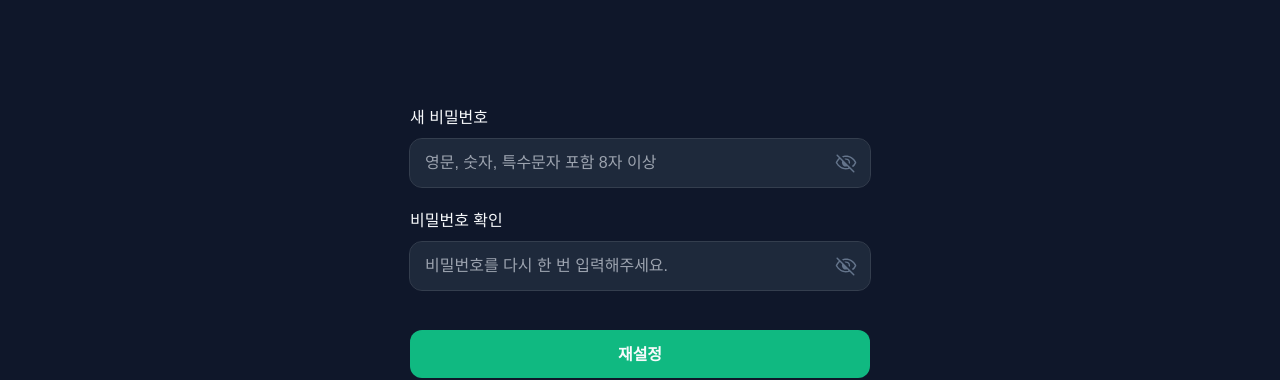
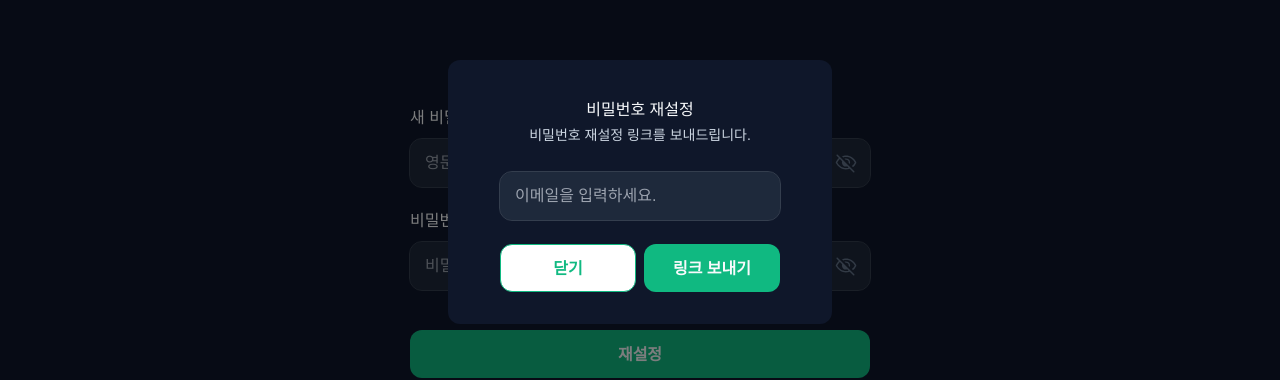
Before and after one commit to part4-6team/Advanced-Project, a Next.js app: page /resetpassword in a window 1280 px wide. Both pictures are taken after a click on the button "재설정". Shown: the part 208-588 px from the top of the page. Built offline with nearby package versions, Linux system fonts and the light colour scheme.

Commit message:
ZERO-58 [Design]: 비밀번호 재설정 페이지 퍼블리싱

```diff
--- a/src/components/auth/ResetPasswordForm.tsx
+++ b/src/components/auth/ResetPasswordForm.tsx
@@ -1,5 +1,7 @@
 import Button from '@components/@shared/Button';
-import { IconInput } from '@components/@shared/Input';
+import { IconInput, Input } from '@components/@shared/Input';
+import { Modal } from '@components/@shared/Modal';
+import { useModal } from '@hooks/useModal';
 import NonVisibleIcon from '@icons/visibility_off.svg';
 import VisibleIcon from '@icons/visibility_on.svg';
 import { useState } from 'react';
@@ -10,6 +12,7 @@ export default function SignUpForm() {
   const [isNewPasswordVisible, setIsNewPasswordVisible] = useState(false);
   const [isConfirmPasswordVisible, setIsConfirmPasswordVisible] =
     useState(false);
+  const { isOpen, openModal, closeModal } = useModal();
 
   const toggleNewPasswordVisibility = () => {
     setIsNewPasswordVisible((prev) => !prev);
@@ -20,8 +23,8 @@ export default function SignUpForm() {
   };
 
   return (
-    <div className="mt-[24px] flex w-[343px] flex-col gap-[40px] md:mt-[100px] md:w-[460px]">
-      <form className="flex w-full flex-col gap-[24px]">
+    <div className="mt-6 flex w-[343px] flex-col gap-10 md:mt-[100px] md:w-[460px]">
+      <form className="flex w-full flex-col gap-6">
         <h1 className="flex w-full justify-center text-2xl-medium text-text-primary md:mb-[80px] xl:text-4xl">
           비밀번호 재설정
         </h1>
@@ -58,7 +61,46 @@ export default function SignUpForm() {
           }
         />
       </form>
-      <Button size="full">재설정</Button>
+      <Button size="full" onClick={openModal}>
+        재설정
+      </Button>
+      <Modal
+        isOpen={isOpen}
+        array="column"
+        padding="default"
+        bgColor="primary"
+        fontSize="16"
+        fontArray="center"
+        gap="24"
+      >
+        <Modal.Wrapper>
+          <Modal.Header fontColor="primary">비밀번호 재설정</Modal.Header>
+          <Modal.Content
+            className="items-center gap-4"
+            array="column"
+            fontColor="secondary"
+            fontSize="14"
+          >
+            <p className="mt-2">비밀번호 재설정 링크를 보내드립니다.</p>
+            <div className="w-[280px]">
+              <Input placeholder="이메일을 입력하세요." />
+            </div>
+          </Modal.Content>
+        </Modal.Wrapper>
+        <Modal.Footer className="justify-center" array="row">
+          <div className="flex w-[280px] gap-2">
+            <Button
+              onClick={closeModal}
+              bgColor="white"
+              fontColor="green"
+              border="green"
+            >
+              닫기
+            </Button>
+            <Button>링크 보내기</Button>
+          </div>
+        </Modal.Footer>
+      </Modal>
     </div>
   );
 }
```
